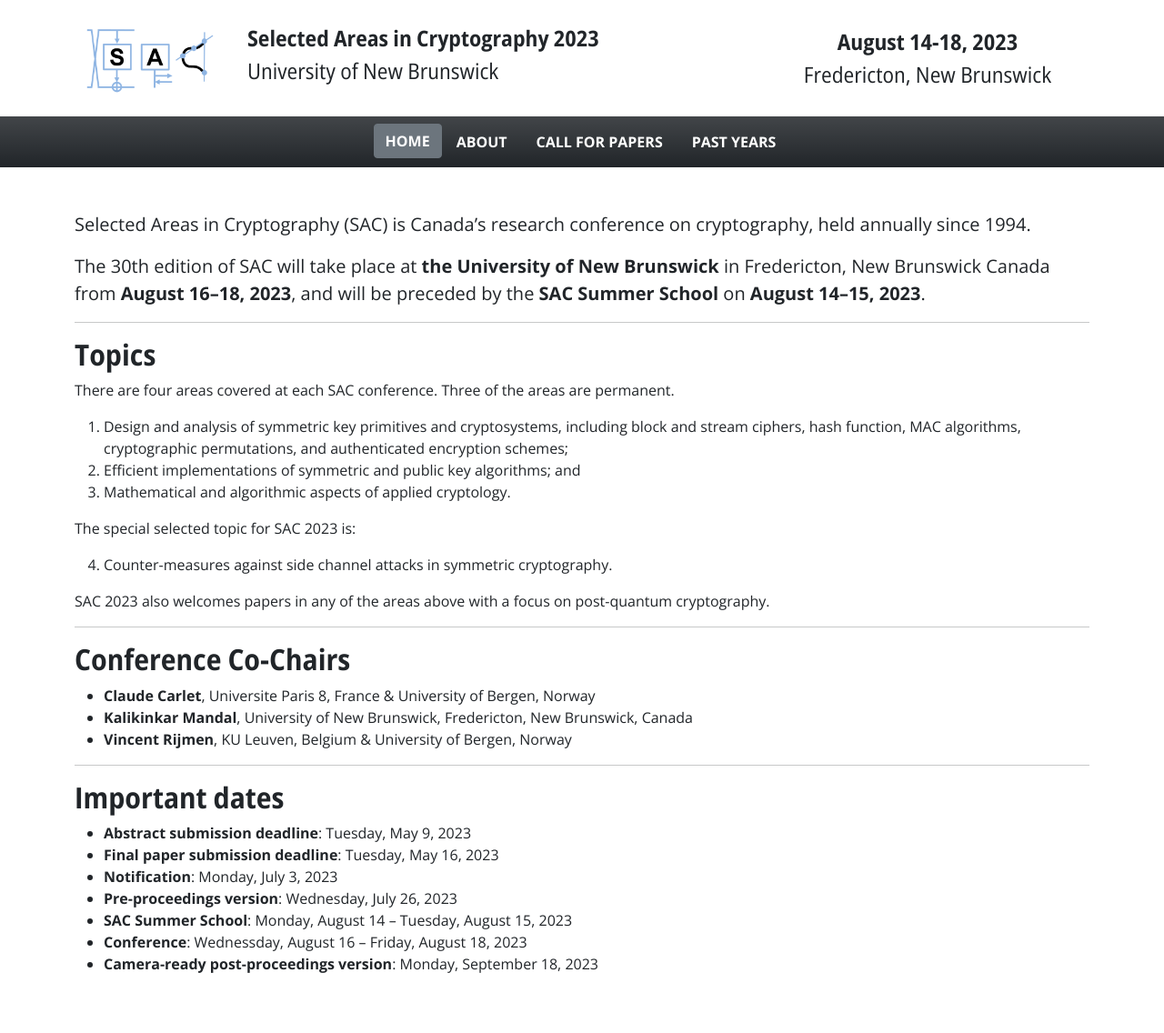
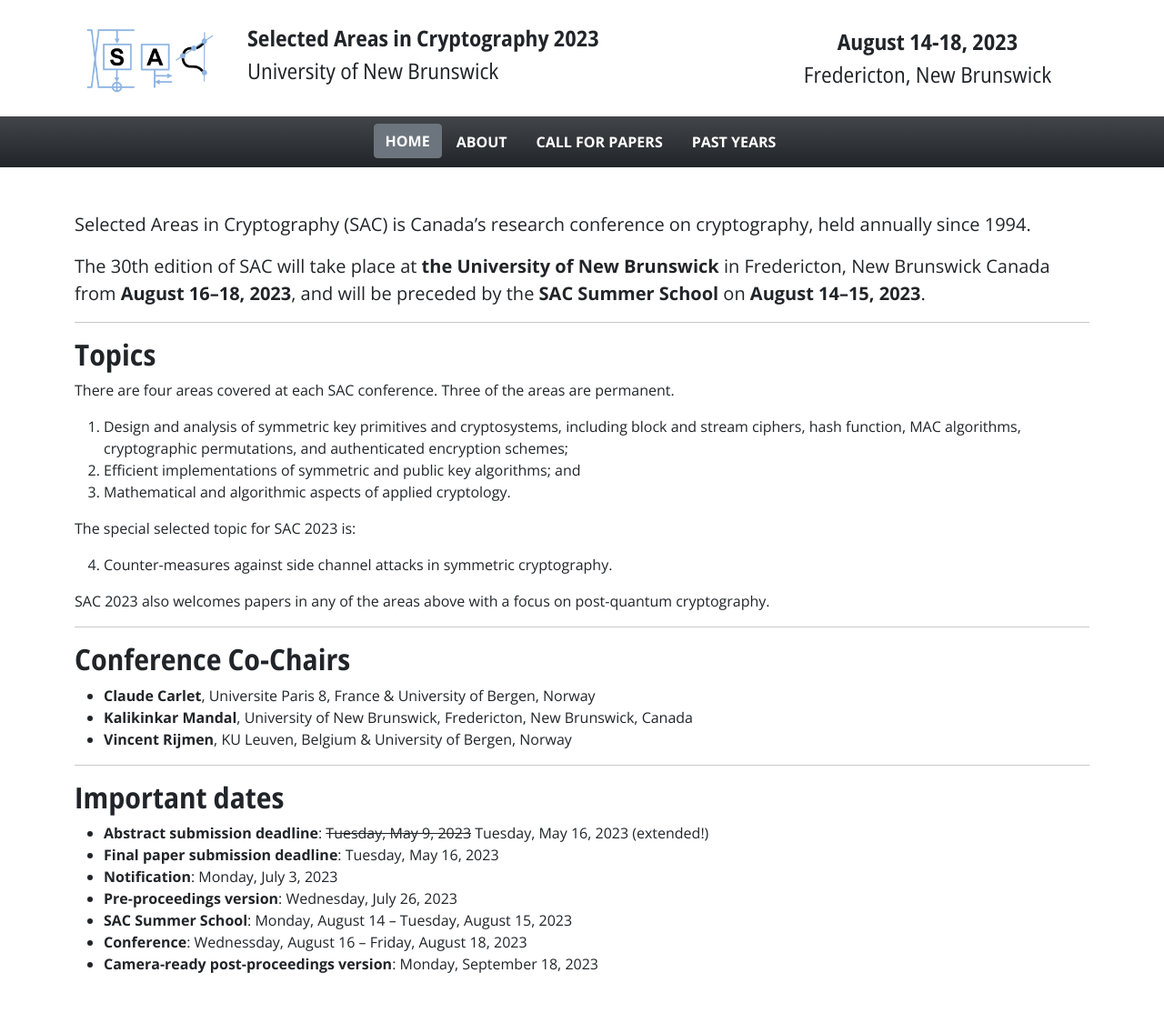
Before and after one commit to sac-workshop/sac-2023, a Jekyll site: the page built from index.md, in a window 1280 px wide. Shown: the whole page at 91% size. Built offline with Jekyll 4.4.1, drawn with Linux system fonts in a browser that asks for light colours.

Commit message:
dates modified

```diff
--- a/_data/dates.yml
+++ b/_data/dates.yml
@@ -1,5 +1,5 @@
 - name: Abstract submission deadline
-  date: Tuesday, May 9, 2023
+  date: <s>Tuesday, May 9, 2023</s> Tuesday, May 16, 2023 (extended!)
 - name: Final paper submission deadline
   date: Tuesday, May 16, 2023
   time: 23:59:59 GMT
```
